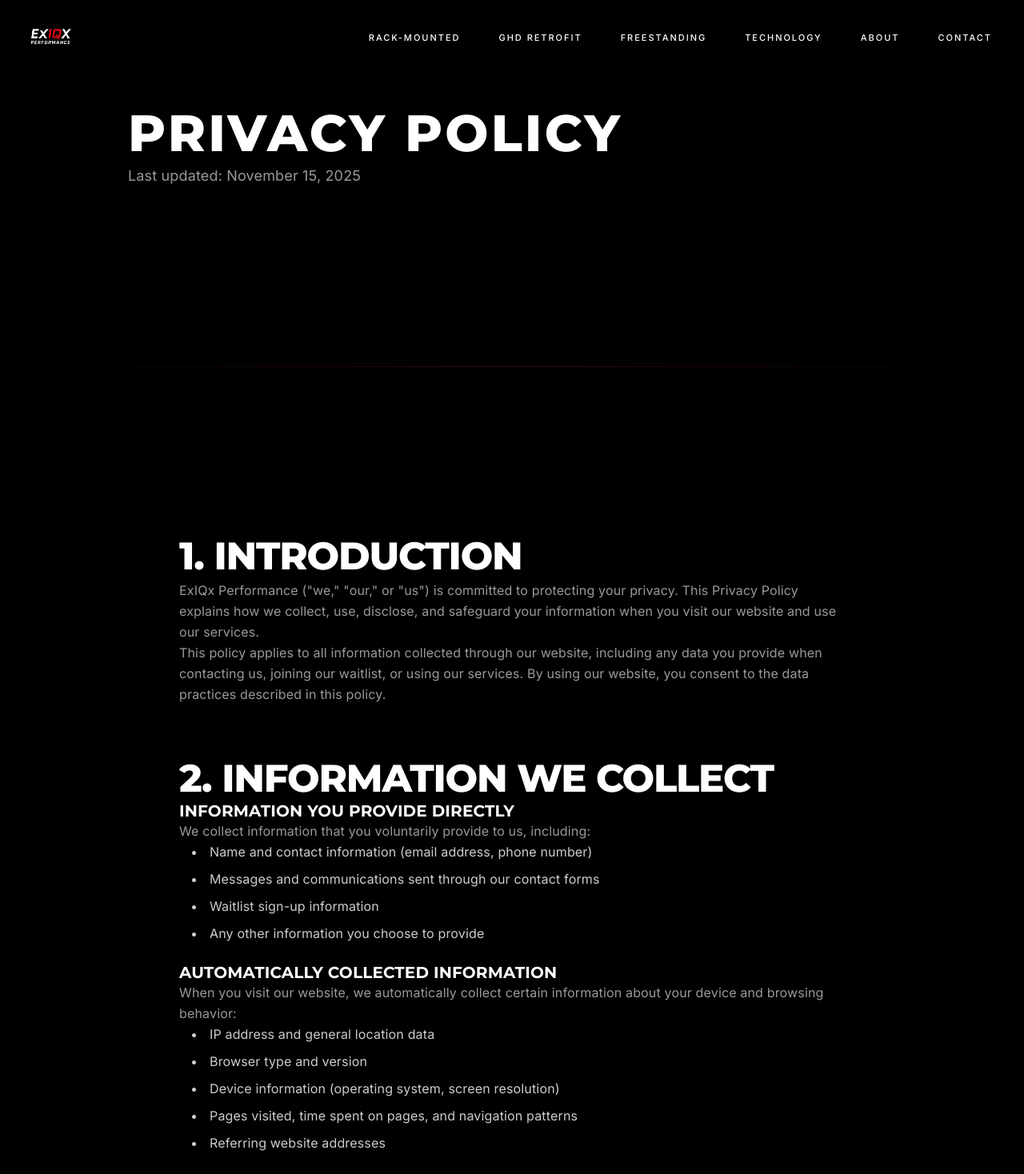
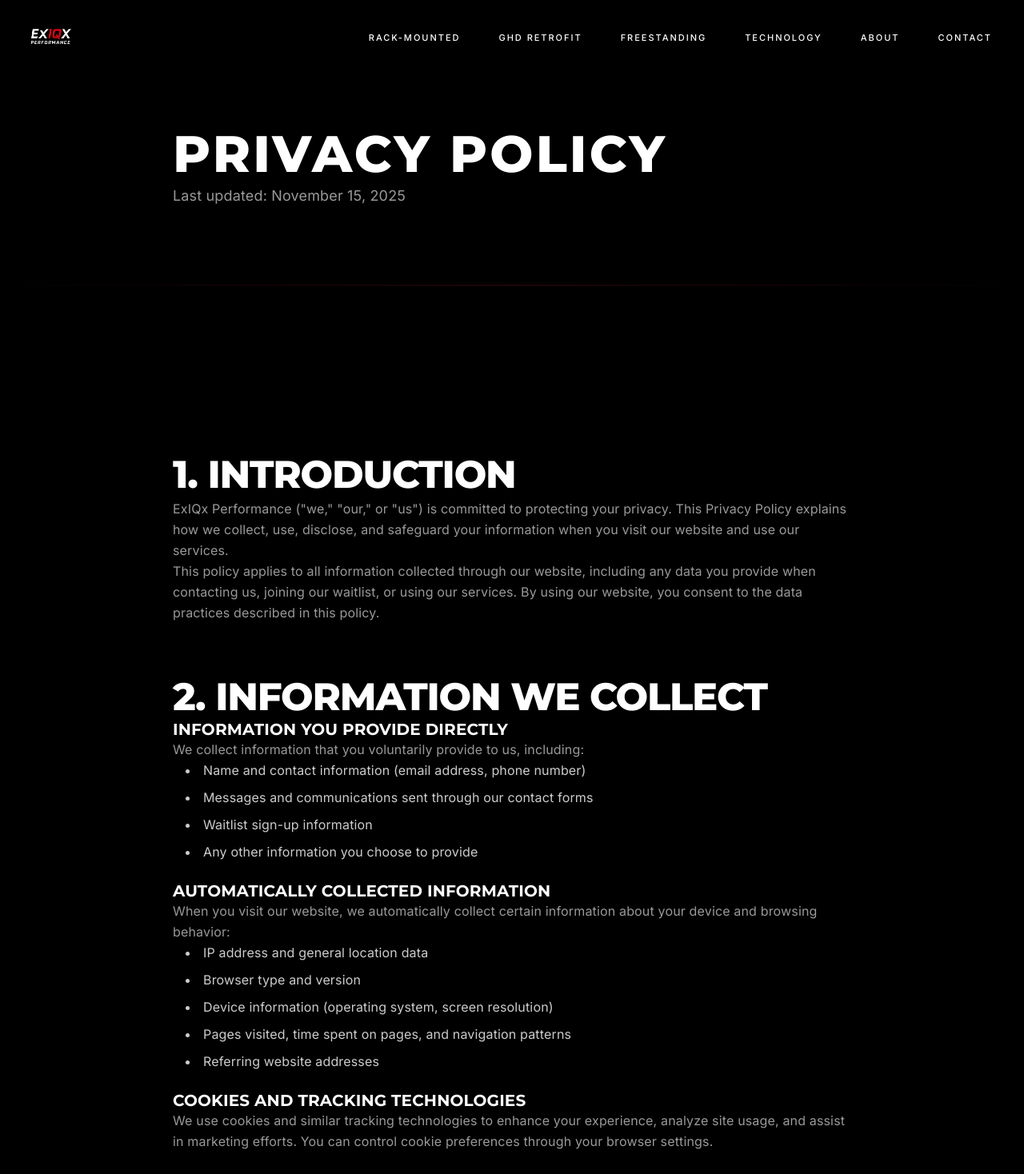
Before and after one commit to infinityspine/exiqx-website, a Next.js app: page /privacy-policy in a window 1280 px wide. Shown: the top 1468 px of the page at 80% size. Built offline with nearby package versions, Linux system fonts and the light colour scheme.

Commit message:
🕒 Auto-commit: 2025-11-15 15:45:45

```diff
--- a/app/faq/page.tsx
+++ b/app/faq/page.tsx
@@ -4,14 +4,14 @@ import { motion } from 'framer-motion'
 
 export default function FAQPage() {
   return (
-    <section className="min-h-screen bg-black flex items-center justify-center">
-      <div className="max-w-5xl mx-auto px-8 py-28 md:py-36 text-left md:pl-4">
+    <main className="min-h-screen bg-black text-white px-6" style={{ paddingTop: 'clamp(8rem, 12vw, 10rem)' }}>
+      <div className="max-w-4xl mx-auto">
         <motion.div
           initial={{ opacity: 0, y: 30 }}
           animate={{ opacity: 1, y: 0 }}
           transition={{ duration: 0.9, ease: 'easeOut' }}
         >
-          <h1 className="text-5xl md:text-7xl font-extrabold uppercase tracking-tight mb-6 text-white">
+          <h1 className="text-5xl font-extrabold tracking-tight mb-12 text-white">
             FAQ
           </h1>
           <div className="w-32 h-[4px] bg-[#e50914] mb-16"></div>
@@ -94,6 +94,6 @@ export default function FAQPage() {
           </p>
         </motion.div>
       </div>
-    </section>
+    </main>
   )
 }
--- a/app/privacy-policy/page.tsx
+++ b/app/privacy-policy/page.tsx
@@ -10,15 +10,18 @@ export default function PrivacyPolicyPage() {
     <main className="relative bg-black text-white min-h-screen">
       {/* Hero Section */}
       <motion.section
-        className="relative py-24 md:py-32 will-change-transform"
+        className="relative will-change-transform"
         initial="hidden"
         animate="visible"
         variants={staggerChildren}
-        style={{ transform: 'translateZ(0)' }}
+        style={{
+          transform: 'translateZ(0)',
+          paddingTop: 'clamp(8rem, 12vw, 10rem)'
+        }}
       >
-        <div className="max-w-5xl mx-auto px-6 md:px-8">
+        <div className="max-w-4xl mx-auto px-6">
           <motion.h1
-            className="font-display text-4xl md:text-5xl font-extrabold uppercase tracking-tight text-white mb-6"
+            className="font-display text-5xl font-extrabold uppercase tracking-tight text-white mb-12"
             variants={fadeUp}
           >
             Privacy Policy
@@ -43,7 +46,7 @@ export default function PrivacyPolicyPage() {
         variants={staggerChildren}
         style={{ transform: 'translateZ(0)' }}
       >
-        <div className="max-w-4xl mx-auto px-6 md:px-8">
+        <div className="max-w-4xl mx-auto px-6">
           {/* Introduction */}
           <motion.div className="mb-16" variants={fadeUp}>
             <h2 className="text-3xl md:text-4xl font-extrabold uppercase tracking-tight text-white mb-6">
--- a/app/terms-of-service/page.tsx
+++ b/app/terms-of-service/page.tsx
@@ -10,15 +10,18 @@ export default function TermsOfServicePage() {
     <main className="relative bg-black text-white min-h-screen">
       {/* Hero Section */}
       <motion.section
-        className="relative py-24 md:py-32 will-change-transform"
+        className="relative will-change-transform"
         initial="hidden"
         animate="visible"
         variants={staggerChildren}
-        style={{ transform: 'translateZ(0)' }}
+        style={{
+          transform: 'translateZ(0)',
+          paddingTop: 'clamp(8rem, 12vw, 10rem)'
+        }}
       >
-        <div className="max-w-5xl mx-auto px-6 md:px-8">
+        <div className="max-w-4xl mx-auto px-6">
           <motion.h1
-            className="font-display text-4xl md:text-5xl font-extrabold uppercase tracking-tight text-white mb-6"
+            className="font-display text-5xl font-extrabold uppercase tracking-tight text-white mb-12"
             variants={fadeUp}
           >
             Terms of Service
@@ -43,7 +46,7 @@ export default function TermsOfServicePage() {
         variants={staggerChildren}
         style={{ transform: 'translateZ(0)' }}
       >
-        <div className="max-w-4xl mx-auto px-6 md:px-8">
+        <div className="max-w-4xl mx-auto px-6">
           {/* Acceptance of Terms */}
           <motion.div className="mb-16" variants={fadeUp}>
             <h2 className="text-3xl md:text-4xl font-extrabold uppercase tracking-tight text-white mb-6">
--- a/app/warranty/page.tsx
+++ b/app/warranty/page.tsx
@@ -4,14 +4,14 @@ import { motion } from 'framer-motion'
 
 export default function WarrantyPage() {
   return (
-    <section className="min-h-screen bg-black flex items-center justify-center">
-      <div className="max-w-5xl mx-auto px-8 py-28 md:py-36 text-left md:pl-4">
+    <main className="min-h-screen bg-black text-white px-6" style={{ paddingTop: 'clamp(8rem, 12vw, 10rem)' }}>
+      <div className="max-w-4xl mx-auto">
         <motion.div
           initial={{ opacity: 0, y: 30 }}
           animate={{ opacity: 1, y: 0 }}
           transition={{ duration: 0.9, ease: 'easeOut' }}
         >
-          <h1 className="text-5xl md:text-7xl font-extrabold uppercase tracking-tight mb-6 text-white">
+          <h1 className="text-5xl font-extrabold tracking-tight mb-12 text-white">
             Warranty
           </h1>
           <div className="w-32 h-[4px] bg-[#e50914] mb-16"></div>
@@ -39,6 +39,6 @@ export default function WarrantyPage() {
           </p>
         </motion.div>
       </div>
-    </section>
+    </main>
   )
 }
```
